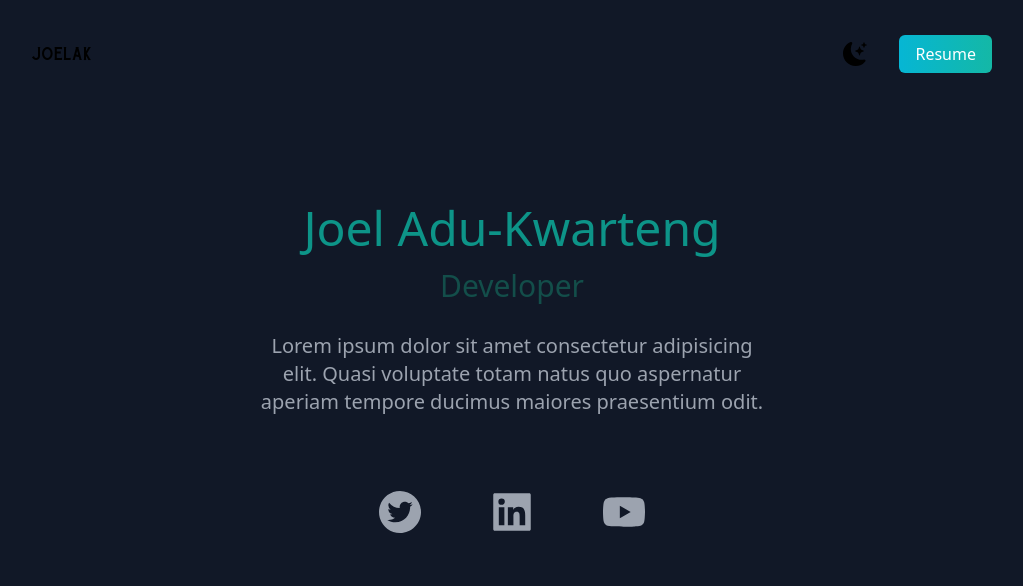
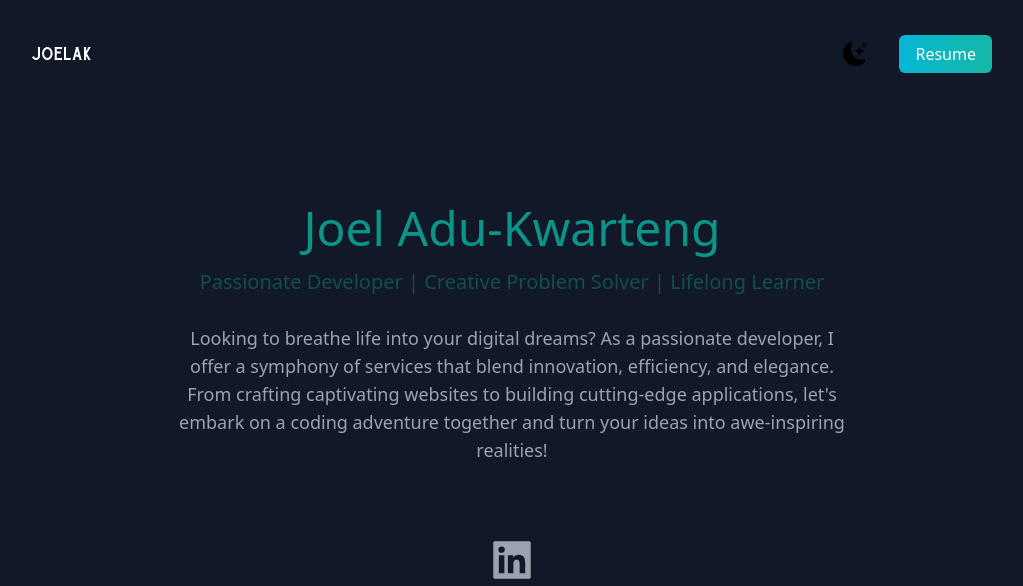
Before and after one commit to Joelisking/react-portfolio, a Next.js app: page / in a window 1280 px wide. Shown: the top 586 px of the page, without its empty margins (128-1151 px from the left). Built offline with nearby package versions, Linux system fonts and the light colour scheme.

Commit message:
iteration 1

```diff
--- a/pages/index.js
+++ b/pages/index.js
@@ -1,34 +1,33 @@
-import Head from "next/head";
-import { Inter } from "@next/font/google";
-import styles from "../styles/Home.module.css";
-import { BsFillMoonStarsFill } from "react-icons/bs";
+import Head from 'next/head'
+import { Inter } from '@next/font/google'
+import styles from '../styles/Home.module.css'
+import { BsFillMoonStarsFill } from 'react-icons/bs'
 import {
 	AiFillTwitterCircle,
 	AiFillLinkedin,
 	AiFillYoutube,
-} from "react-icons/ai";
-import Image from "next/image";
-import deved from "../public/dev-ed-wave.png";
-import design from "../public/design.png";
-import code from "../public/code.png";
-import dp from "../public/profile.png";
-import consulting from "../public/consulting.png";
-import web1 from "../public/web1.png";
-import web2 from "../public/web2.png";
-import web3 from "../public/web3.png";
-import web4 from "../public/web4.png";
-import web5 from "../public/web5.png";
-import web6 from "../public/web6.png";
+} from 'react-icons/ai'
+import Image from 'next/image'
+import design from '../public/design.png'
+import code from '../public/code.png'
+import dp from '../public/profile.png'
+import consulting from '../public/consulting.png'
+import web1 from '../public/web1.png'
+import web2 from '../public/web2.png'
+import web3 from '../public/web3.png'
+import web4 from '../public/web4.png'
+import web5 from '../public/web5.png'
+import web6 from '../public/web6.png'
 import { useState } from 'react'
 
 export default function Home() {
-  const [darkMode, setDarkMode] = useState (true);
+	const [darkMode, setDarkMode] = useState(true)
 
 	return (
 		<>
-      <div className={darkMode ? "dark" : ""}>
+			<div className={darkMode ? 'dark' : ''}>
 				<Head>
-          <title>Joel Portfolio</title>
+					<title>Joel's Portfolio</title>
 					<meta name="description" content="Generated by create next app" />
 					<meta name="viewport" content="width=device-width, initial-scale=1" />
 					<link rel="icon" href="/favicon.ico" />
@@ -36,7 +35,7 @@ export default function Home() {
 				<main className="bg-white px-10 md:px-20 lg:px-40 dark:bg-gray-900">
 					<section className="min-h-screen">
 						<nav className="py-10 mb-12 flex justify-between">
-              <h1 className="text-xl font-burtons">joelak</h1>
+							<h1 className="text-xl font-burtons dark:text-white">joelak</h1>
 							<ul className="flex items-center">
 								<li>
 									<BsFillMoonStarsFill
@@ -58,24 +57,28 @@ export default function Home() {
 							<h2 className="text-5xl py-2 text-teal-600 font-medium">
 								Joel Adu-Kwarteng
 							</h2>
-              <h3 className="text-2xl py-2 md:text-3xl text-teal-900">
-                Developer
+							<h3 className="text-xl py-2 md:text-xl text-teal-900">
+								Passionate Developer | Creative Problem Solver | Lifelong
+								Learner
 							</h3>
-              <p className="text-md py-5 leading-8 text-gray-800 md:text-xl max-w-lg mx-auto dark:text-gray-400">
-                Lorem ipsum dolor sit amet consectetur adipisicing elit. Quasi
-                voluptate totam natus quo aspernatur aperiam tempore ducimus
-                maiores praesentium odit.
+							<p className="text-md py-5 leading-8 text-gray-800 md:text-lg max-w-2xl mx-auto dark:text-gray-400">
+								Looking to breathe life into your digital dreams? As a
+								passionate developer, I offer a symphony of services that blend
+								innovation, efficiency, and elegance. From crafting captivating
+								websites to building cutting-edge applications, let's embark on
+								a coding adventure together and turn your ideas into
+								awe-inspiring realities!
 							</p>
 						</div>
 
 						<div className="text-5xl flex justify-center gap-16 p-3 text-gray-600 dark:text-gray-400">
-              <AiFillTwitterCircle />
+
 							<AiFillLinkedin />
-              <AiFillYoutube />
+
 						</div>
 
 						<div className=" bg-gradient-to-b from-teal-500 rounded-full w-80 h-80 mt-20 relative mx-auto overflow-hidden md:w-96 md:h-96">
-              <Image src={deved} alt="dev ed" layout="fill" objectFit="cover" />
+							<Image src={dp} alt="dev ed" layout="fill" objectFit="cover" />
 						</div>
 					</section>
 
@@ -127,9 +130,7 @@ export default function Home() {
 									Magni, aut eum! Unde odit pariatur facere rem? Deserunt saepe
 									natus ipsum.
 								</p>
-                <h4 className="text-teal-600 py-4">
-                  Design tools I use
-                </h4>
+								<h4 className="text-teal-600 py-4">Design tools I use</h4>
 								<p className="text-gray-800 py-1 dark:text-gray-700">
 									Photoshop
 								</p>
@@ -163,7 +164,9 @@ export default function Home() {
 						</div>
 
 						<div>
-              <h3 className="text-3xl py-4 mt-4 text-center text-gray-400">Portfolio</h3>
+							<h3 className="text-3xl py-4 mt-4 text-center text-gray-400">
+								Portfolio
+							</h3>
 							<p className="text-md py-2 leading-8 text-gray-400">
 								Lorem ipsum dolor sit amet consectetur adipisicing elit. Illum
 								perspiciatis dolorem minima quis ipsam molestias aut distinctio
@@ -174,33 +177,62 @@ export default function Home() {
 
 						<div className="flex flex-col gap-10 py-10 lg:flex-row lg:flex-wrap">
 							<div className="basis-1/3 flex-1">
-                <Image src={web1} className="rounded-xl" width={'100%'} height={'100%'} />
+								<Image
+									src={web1}
+									className="rounded-xl"
+									width={'100%'}
+									height={'100%'}
+								/>
 							</div>
 
 							<div className="basis-1/2 flex-1">
-                <Image src={web2} className="rounded-xl" width={'100%'} height={'100%'} />
+								<Image
+									src={web2}
+									className="rounded-xl"
+									width={'100%'}
+									height={'100%'}
+								/>
 							</div>
 
 							<div className="basis-1/2 flex-1">
-                <Image src={web3} className="rounded-xl" width={'100%'} height={'100%'} />
+								<Image
+									src={web3}
+									className="rounded-xl"
+									width={'100%'}
+									height={'100%'}
+								/>
 							</div>
 
 							<div className="basis-1/3 flex-1">
-                <Image src={web4} className="rounded-xl" width={'100%'} height={'100%'} />
+								<Image
+									src={web4}
+									className="rounded-xl"
+									width={'100%'}
+									height={'100%'}
+								/>
 							</div>
 
 							<div className="basis-1/3 flex-1">
-                <Image src={web5} className="rounded-xl" width={'100%'} height={'100%'} />
+								<Image
+									src={web5}
+									className="rounded-xl"
+									width={'100%'}
+									height={'100%'}
+								/>
 							</div>
 
 							<div className="basis-1/2 flex-1">
-                <Image src={web6} className="rounded-xl" width={'100%'} height={'100%'} />
+								<Image
+									src={web6}
+									className="rounded-xl"
+									width={'100%'}
+									height={'100%'}
+								/>
 							</div>
-
 						</div>
 					</section>
 				</main>
 			</div>
 		</>
-  );
+	)
 }
```
Lines whose indentation alone changed are shown as unchanged.
